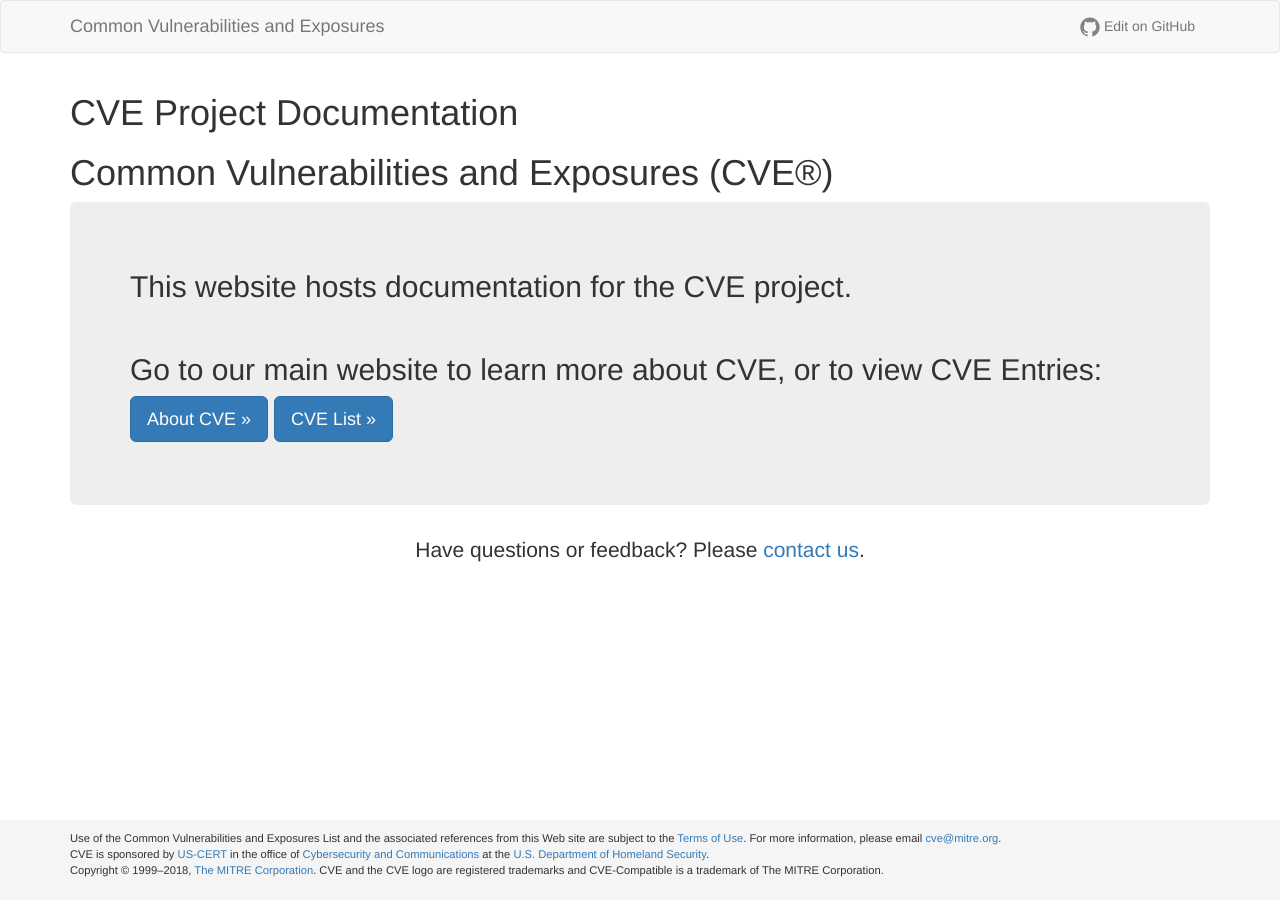
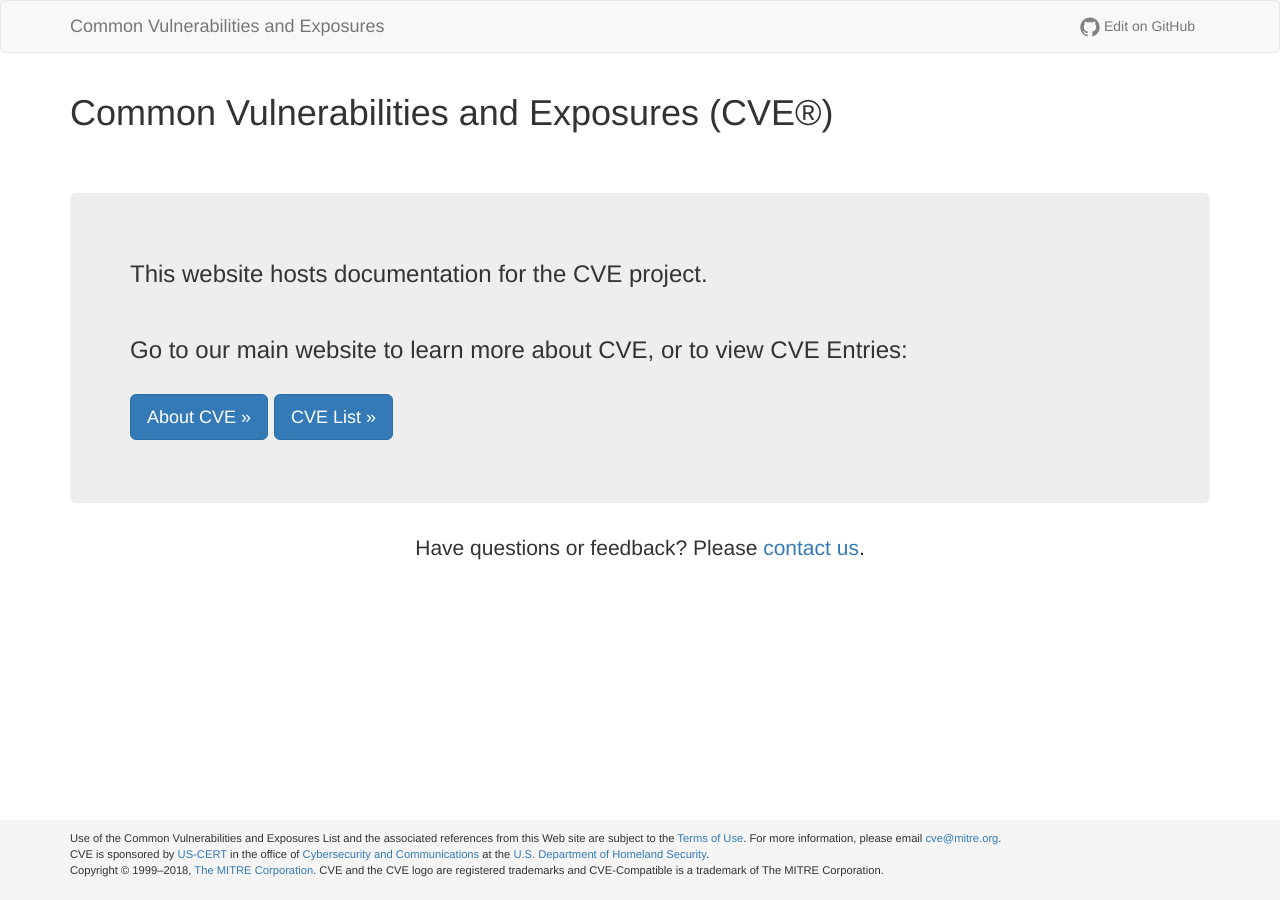
Before and after one commit to CVEProject/cveproject.github.io, a Jekyll site: the page built from index.md, in a window 1280 px wide. Built offline with Jekyll 4.4.1, drawn with Linux system fonts in a browser that asks for light colours; nearby versions of some CDN libraries.

Commit message:
Update index.md

```diff
--- a/index.md
+++ b/index.md
@@ -1,14 +1,15 @@
 ---
-title: CVE Project Documentation
 layout: page
 ---
 
 <h1 class="site-title">Common Vulnerabilities and Exposures (CVE®)</h1>
-
+<br>
+<br>
 <div class="jumbotron">
-  <h2>This website hosts documentation for the CVE project.</h2>
+  <h3>This website hosts documentation for the CVE project.</h3>
   <br>
-  <h2>Go to our main website to learn more about CVE, or to view CVE Entries:</h2>
+  <h3>Go to our main website to learn more about CVE, or to view CVE Entries:</h3>
+  <br>
   <p><a class="btn btn-primary btn-lg" role="button" href="https://cve.mitre.org/about/index.html">About CVE »</a>
   <a class="btn btn-primary btn-lg" role="button" href="https://cve.mitre.org/cve/">CVE List »</a></p>
 </div>
```
